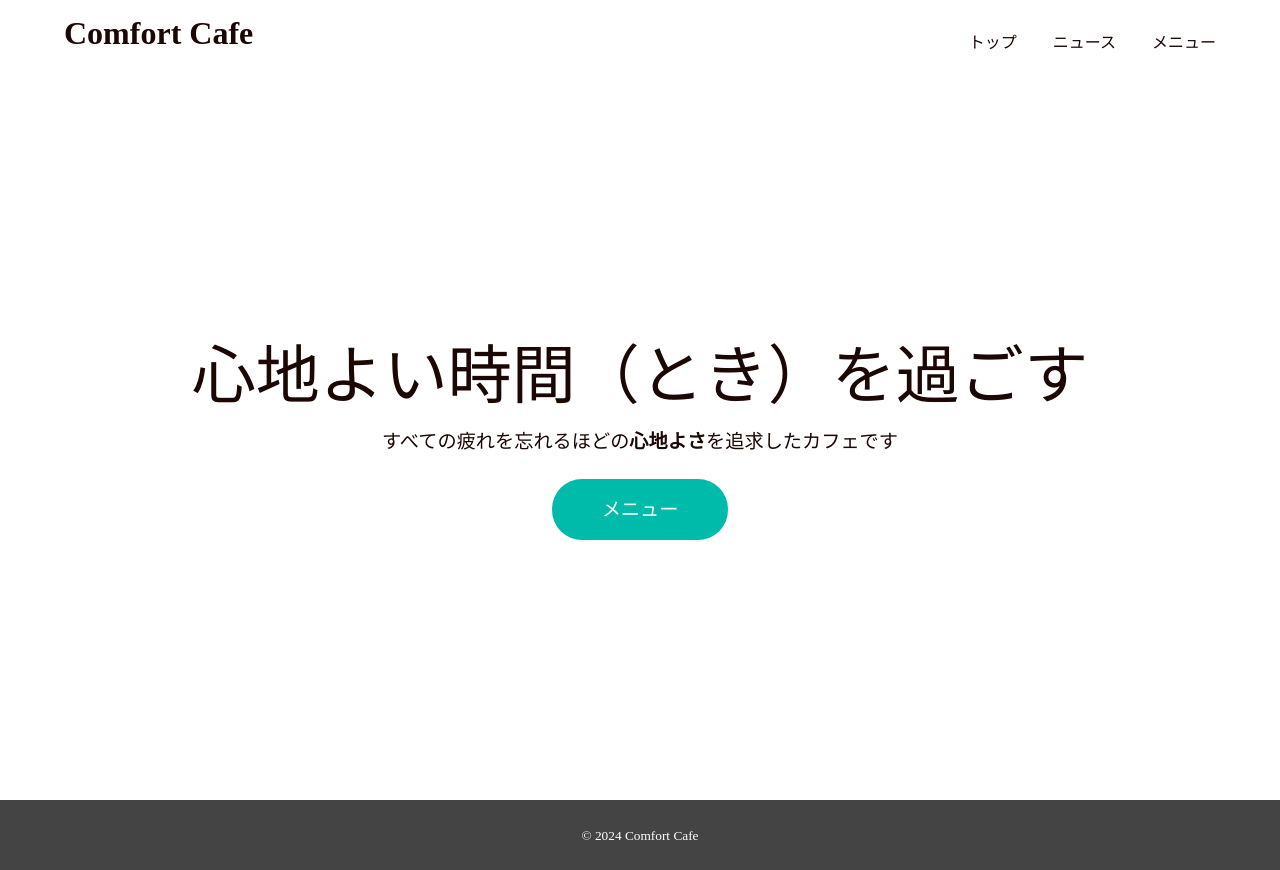
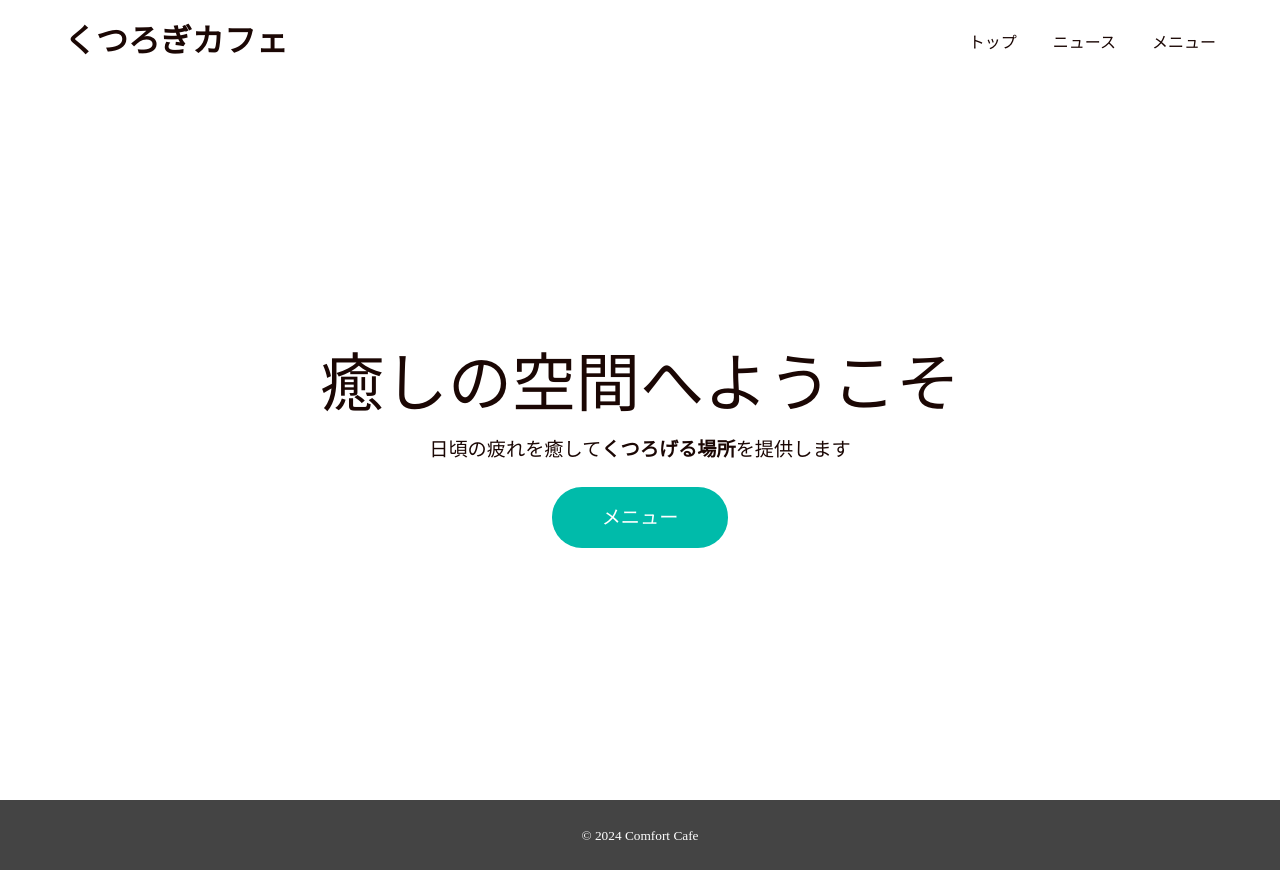
Before and after one commit to aktrs/Comfort-Cafe, a plain HTML site: page index.html in a window 1280 px wide. Drawn offline with Linux system fonts and the light colour scheme.

Commit message:
タイトル変更

```diff
--- a/index.html
+++ b/index.html
@@ -10,7 +10,7 @@
 <div id="top">
     <header>
         <h1 class="heading">
-            <a href="index.html">Comfort Cafe</a>
+            <a href="index.html">くつろぎカフェ</a>
         </h1>
         <nav>
             <ul class="main-nav">
@@ -22,8 +22,8 @@
     </header>
 
     <div class="main-visual">
-        <h2 class="main-title">心地よい時間（とき）を過ごす</h2>
-        <p>すべての疲れを忘れるほどの<b>心地よさ</b>を追求したカフェです</p>
+        <h2 class="main-title">癒しの空間へようこそ</h2>
+        <p>日頃の疲れを癒して<b>くつろげる場所</b>を提供します</p>
         <a class="btn" href="menu.html">メニュー</a>
     </div>
 </div>
```
